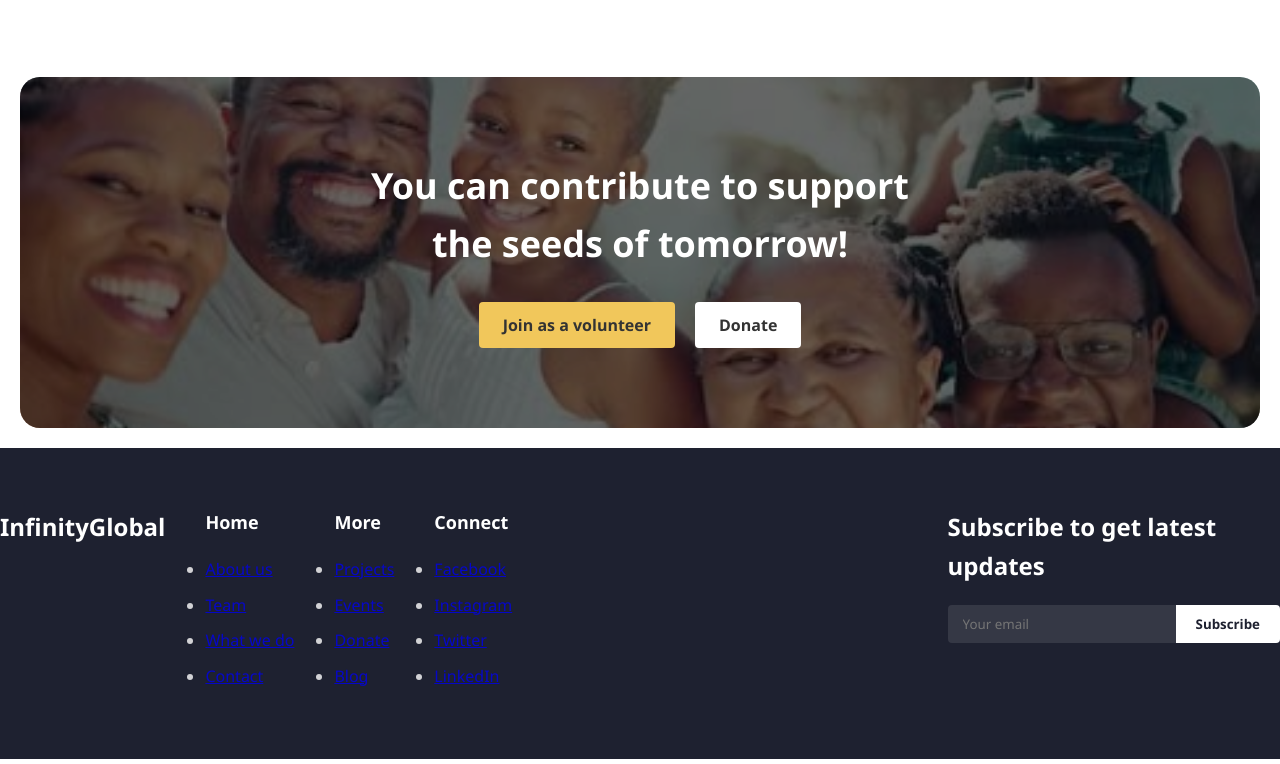
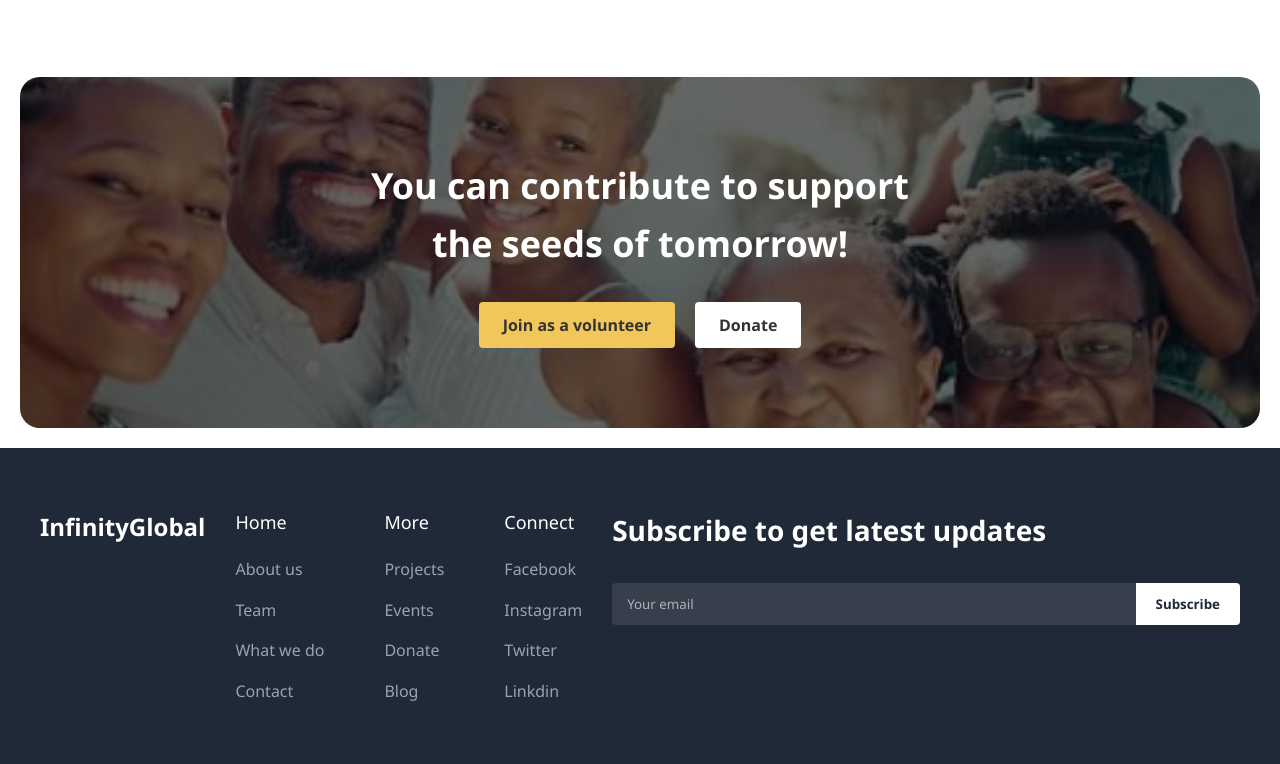
Before and after one commit to pinchase/infinity, a plain HTML site: page index.html in a window 1280 px wide. Shown: the part 4863-5627 px from the top of the page. Drawn offline with nearby package versions, Linux system fonts and the light colour scheme.

Commit message:
few changes to the footer

```diff
--- a/index.html
+++ b/index.html
@@ -283,55 +283,54 @@
 </section>
 
 <!-- Footer -->
-<footer>
-    <div class="container">
-        <div class="footer-content">
-            <div class="footer-brand">
-                <h3>InfinityGlobal</h3>
-            </div>
 
-            <div class="footer-links">
-                <div class="footer-column">
-                    <h4>Home</h4>
-                    <ul>
-                        <li><a href="#">About us</a></li>
-                        <li><a href="#">Team</a></li>
-                        <li><a href="#">What we do</a></li>
-                        <li><a href="#">Contact</a></li>
-                    </ul>
-                </div>
+<footer class="footer">
+    <div class="footer-container">
+      <div class="footer-left">
+        <div class="footer-logo">InfinityGlobal</div>
+      </div>
 
-                <div class="footer-column">
-                    <h4>More</h4>
-                    <ul>
-                        <li><a href="#">Projects</a></li>
-                        <li><a href="#">Events</a></li>
-                        <li><a href="#">Donate</a></li>
-                        <li><a href="#">Blog</a></li>
-                    </ul>
-                </div>
+      <div class="footer-menu">
+        <div class="footer-menu-section">
+          <h3>Home</h3>
+          <div class="footer-menu-links">
+            <a href="#">About us</a>
+            <a href="#">Team</a>
+            <a href="#">What we do</a>
+            <a href="#">Contact</a>
+          </div>
+        </div>
 
-                <div class="footer-column">
-                    <h4>Connect</h4>
-                    <ul>
-                        <li><a href="#">Facebook</a></li>
-                        <li><a href="#">Instagram</a></li>
-                        <li><a href="#">Twitter</a></li>
-                        <li><a href="#">LinkedIn</a></li>
-                    </ul>
-                </div>
-            </div>
+        <div class="footer-menu-section">
+          <h3>More</h3>
+          <div class="footer-menu-links">
+            <a href="#">Projects</a>
+            <a href="#">Events</a>
+            <a href="#">Donate</a>
+            <a href="#">Blog</a>
+          </div>
+        </div>
 
-            <div class="footer-newsletter">
-                <h4>Subscribe to get latest updates</h4>
-                <div class="newsletter-form">
-                    <input type="email" placeholder="Your email">
-                    <button class="btn-subscribe">Subscribe</button>
-                </div>
-            </div>
+        <div class="footer-menu-section">
+          <h3>Connect</h3>
+          <div class="footer-menu-links">
+            <a href="#">Facebook</a>
+            <a href="#">Instagram</a>
+            <a href="#">Twitter</a>
+            <a href="#">Linkdin</a>
+          </div>
         </div>
+      </div>
+
+      <div class="footer-subscribe">
+        <h2>Subscribe to get latest updates</h2>
+        <form class="subscribe-form" id="subscribe-form">
+          <input type="email" placeholder="Your email" id="email-input" required>
+          <button type="submit">Subscribe</button>
+        </form>
+      </div>
     </div>
-</footer>
+  </footer>
 
 <script src="https://cdnjs.cloudflare.com/ajax/libs/d3/7.8.5/d3.min.js"></script>
 
--- a/script.js
+++ b/script.js
@@ -208,3 +208,27 @@ function validateEmail(email) {
     const re = /^(([^<>()\[\]\\.,;:\s@"]+(\.[^<>()\[\]\\.,;:\s@"]+)*)|(".+"))@((\[[0-9]{1,3}\.[0-9]{1,3}\.[0-9]{1,3}\.[0-9]{1,3}])|(([a-zA-Z\-0-9]+\.)+[a-zA-Z]{2,}))$/;
     return re.test(String(email).toLowerCase());
 }
+
+ // Simple form validation and submission handling
+ document.getElementById('subscribe-form').addEventListener('submit', function(e) {
+    e.preventDefault();
+
+    const emailInput = document.getElementById('email-input');
+    const email = emailInput.value.trim();
+
+    if (!isValidEmail(email)) {
+      alert('Please enter a valid email address');
+      return;
+    }
+
+    // Here you would typically send the email to your server
+    // For this example, we'll just show a success message
+    alert('Thank you for subscribing!');
+    emailInput.value = '';
+  });
+
+  function isValidEmail(email) {
+    // Basic email validation regex
+    const emailRegex = /^[^\s@]+@[^\s@]+\.[^\s@]+$/;
+    return emailRegex.test(email);
+  }
--- a/styles.css
+++ b/styles.css
@@ -694,76 +694,124 @@
 }
 
 /* Footer */
-footer {
-    background-color: #1e2130;
-    color: white;
-    padding: 60px 0;
-}
+.footer {
+    background-color: #1f2937;
+    color: #fff;
+    padding: 60px 20px;
+    width: 100%;
+  }
 
-.footer-content {
+  .footer-container {
+    max-width: 1200px;
+    margin: 0 auto;
+    display: flex;
+    justify-content: space-between;
+    flex-wrap: wrap;
+    gap: 30px;
+  }
+
+  .footer-logo {
+    font-size: 24px;
+    font-weight: bold;
+    margin-bottom: 40px;
+  }
+
+  .footer-menu {
     display: flex;
     flex-wrap: wrap;
-    gap: 40px;
-}
+    gap: 60px;
+  }
 
-.footer-brand h3 {
-    font-size: 24px;
+  .footer-menu-section h3 {
     margin-bottom: 20px;
-}
+    font-size: 18px;
+    font-weight: normal;
+  }
 
-.footer-links {
+  .footer-menu-links {
     display: flex;
-    flex: 1;
-    gap: 40px;
-}
+    flex-direction: column;
+    gap: 15px;
+  }
 
-.footer-column h4 {
-    font-size: 18px;
-    margin-bottom: 20px;
-}
+  .footer-menu-links a {
+    color: #9ca3af;
+    text-decoration: none;
+    transition: color 0.3s ease;
+  }
 
-.footer-column ul li {
-    margin-bottom: 10px;
-    opacity: 0.8;
-    transition: opacity 0.3s ease;
-}
+  .footer-menu-links a:hover {
+    color: #fff;
+  }
 
-.footer-column ul li:hover {
-    opacity: 1;
-}
+  .footer-subscribe {
+    flex-basis: 350px;
+    flex-grow: 1;
+  }
 
-.footer-newsletter {
-    flex-basis: 300px;
-}
+  .footer-subscribe h2 {
+    font-size: 28px;
+    margin-bottom: 30px;
+  }
 
-.footer-newsletter h4 {
-    font-size: 24px;
-    margin-bottom: 20px;
-}
+  .subscribe-form {
+    display: flex;
+    max-width: 100%;
+    margin-top: 20px;
+  }
 
-.newsletter-form {
-    display: flex;
-    margin-top: 20px;
-}
+  .subscribe-form input {
+    flex-grow: 1;
+    padding: 12px 15px;
+    border: none;
+    background-color: rgba(255, 255, 255, 0.1);
+    color: #fff;
+    border-radius: 4px 0 0 4px;
+  }
 
-.newsletter-form input {
-    flex: 1;
-    padding: 10px 15px;
-    background-color: rgba(255, 255, 255, 0.1);
+  .subscribe-form input::placeholder {
+    color: rgba(255, 255, 255, 0.6);
+  }
+
+  .subscribe-form input:focus {
+    outline: none;
+    background-color: rgba(255, 255, 255, 0.15);
+  }
+
+  .subscribe-form button {
+    padding: 12px 20px;
+    background-color: #fff;
+    color: #1f2937;
     border: none;
-    border-radius: 4px 0 0 4px;
-    color: white;
-}
+    font-weight: bold;
+    cursor: pointer;
+    border-radius: 0 4px 4px 0;
+    transition: background-color 0.3s ease;
+  }
 
-.btn-subscribe {
-    padding: 10px 20px;
-    background-color: white;
-    color: #1e2130;
-    border: none;
-    border-radius: 0 4px 4px 0;
-    cursor: pointer;
-    font-weight: 600;
-}
+  .subscribe-form button:hover {
+    background-color: #f3f4f6;
+  }
+
+  /* Responsive adjustments */
+  @media (max-width: 768px) {
+    .footer-container {
+      flex-direction: column;
+      gap: 40px;
+    }
+
+    .footer-logo {
+      margin-bottom: 20px;
+    }
+
+    .footer-menu {
+      gap: 30px;
+    }
+
+    .footer-subscribe {
+      width: 100%;
+    }
+  }
 
 /* Responsive Styles */
 @media (max-width: 992px) {
```
